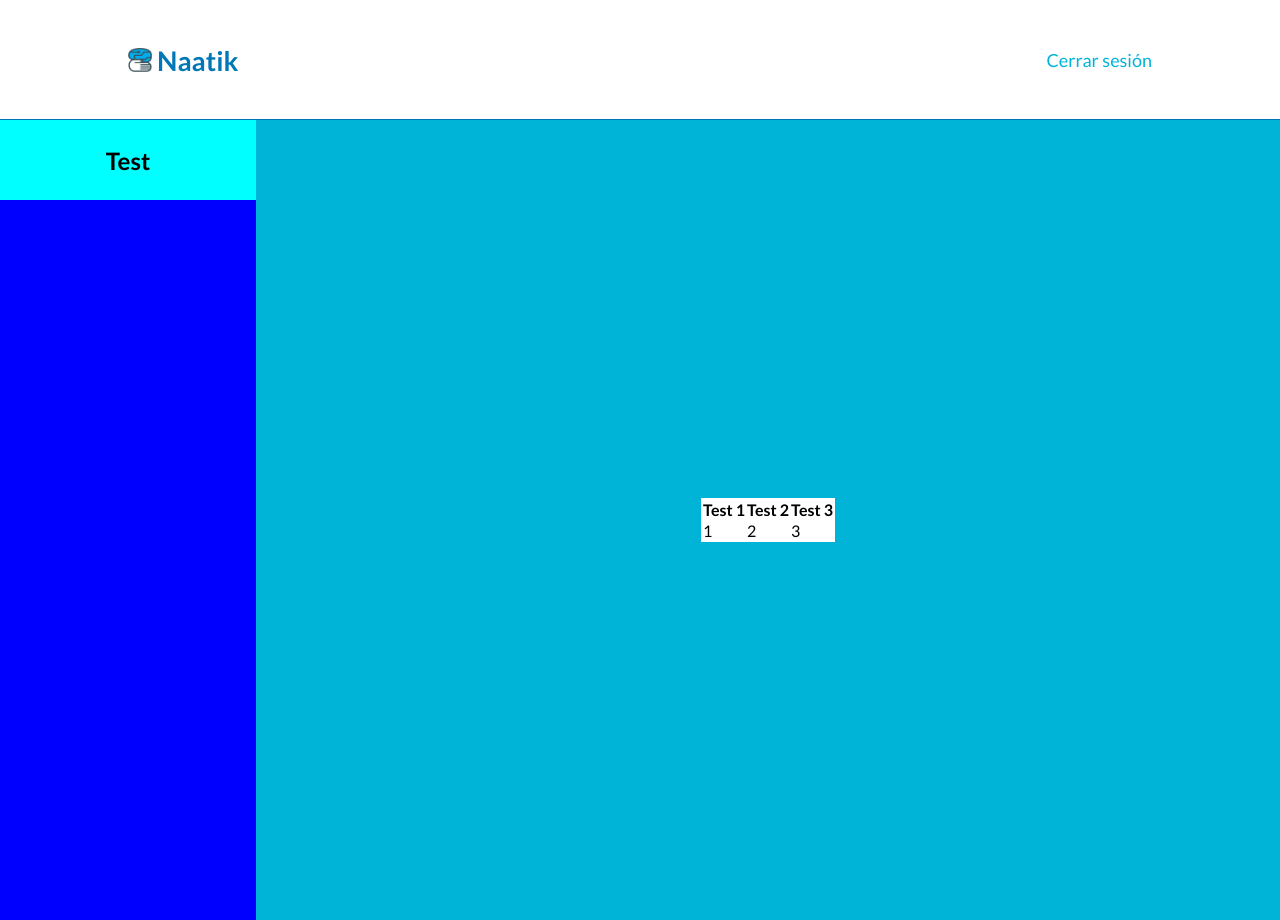
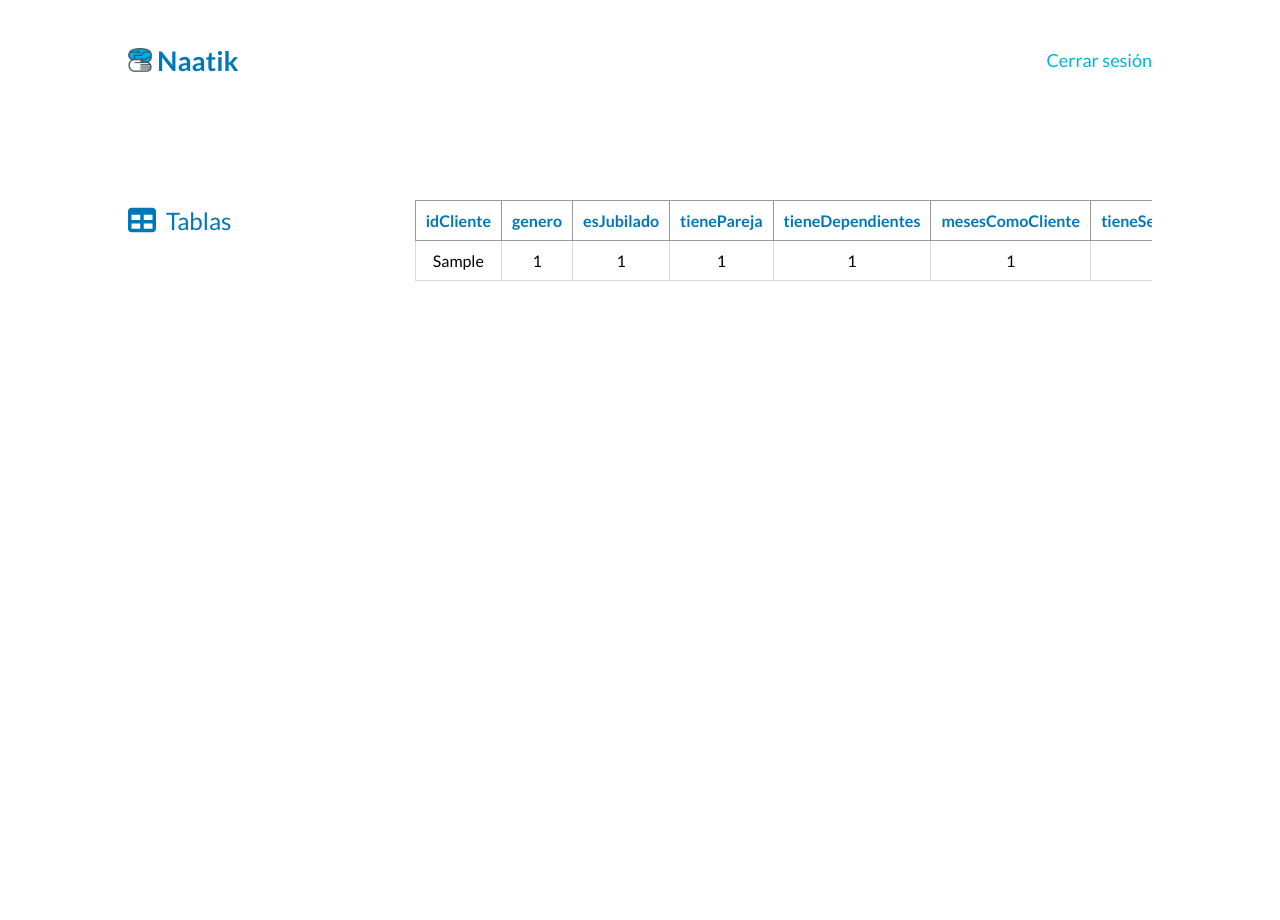
Before and after one commit to OscarEDiaz/NaatikFinal, a PHP site: page /churn.php in a window 1280 px wide. Run offline with PHP 8.4, Linux system fonts and the light colour scheme; tables that the repository leaves empty hold one stand-in row (values such as "Sample post").

Commit message:
Added sidebar logic and table display logic - CHURN section

```diff
--- a/churn.php
+++ b/churn.php
@@ -1,3 +1,44 @@
+<?php
+    $DBName = "Naatik";
+    $DBUser = "Oscar";
+    $DBPass = 'oscar123';
+    $connection = new PDO("mysql:host=localhost;dbname=$DBName", $DBUser, $DBPass,
+
+    array(
+        PDO::ATTR_ERRMODE => PDO::ERRMODE_EXCEPTION,
+        PDO::ATTR_EMULATE_PREPARES => false)
+    );
+
+    $sql_tables = $connection -> prepare("SHOW TABLES FROM Naatik");
+    $sql_tables -> execute();
+    $tablesNames = $sql_tables -> fetchAll(PDO::FETCH_ASSOC);
+
+    $tables_array = array();
+
+    foreach ($tablesNames as $index => $array) {
+        foreach ($array as $column_name => $table){
+            array_push($tables_array, $table);
+        }
+    }
+
+    $default = 'naatik_clientes';
+
+    foreach ($tables_array as $table) {
+        if(isset($_POST[$table])){
+            $default = $table;
+        }
+    }
+
+
+    $sql_headers = $connection -> prepare("SELECT COLUMN_NAME FROM INFORMATION_SCHEMA.COLUMNS WHERE TABLE_SCHEMA = 'Naatik' AND TABLE_NAME = ?");
+    $sql_headers -> execute(array($default));
+
+    $headers = $sql_headers -> fetchAll(PDO::FETCH_ASSOC);
+
+
+
+?>
+
 <!DOCTYPE html>
 <html lang="en">
 <head>
@@ -20,25 +61,49 @@
             <a href="" class="logout">Cerrar sesión</a>
         </div>
     </nav>
-    <section class="main-database">
-        <div class="database-sidebar">
-            <div class="table-opt">
-                <h2 class="table-name">Test</h2>
+    <section class="main-database" id="maindb">
+        <div class="main-database-container">
+            <div class="database-sidebar">
+                <div class="tables-h2-container">
+                    <svg class="table-icon" xmlns="http://www.w3.org/2000/svg" viewBox="0 0 512 512" fill="currentColor"><!--! Font Awesome Pro 6.1.1 by @fontawesome - https://fontawesome.com License - https://fontawesome.com/license (Commercial License) Copyright 2022 Fonticons, Inc. --><path d="M448 32C483.3 32 512 60.65 512 96V416C512 451.3 483.3 480 448 480H64C28.65 480 0 451.3 0 416V96C0 60.65 28.65 32 64 32H448zM224 256V160H64V256H224zM64 320V416H224V320H64zM288 416H448V320H288V416zM448 256V160H288V256H448z"/></svg>
+                    <h2 class="tables-h2">Tablas</h2>
+                </div>
+                <form class="tables-names" method="POST" action="churn.php">
+                    <?php
+                        foreach ($tables_array as $table){
+                            echo "<div class='table-opt'><p class='table-name'>".$table."</p><input type='submit' class='input-opt' value='' name='".$table."'></div>";
+                        }
+                    ?>
+                </form>
             </div>
-        </div>
-        <div class="database-table-container">
-            <table class="churn">
-                <tr>
-                    <th>Test 1</th>
-                    <th>Test 2</th>
-                    <th>Test 3</th>
-                </tr>
-                <tr>
-                    <td>1</td>
-                    <td>2</td>
-                    <td>3</td>
-                </tr>
-            </table>
+            <div class="database-table-container">
+                <div class="churn-container">
+                    <table class="churn">
+                        <tr>
+                            <?php
+                                $columnNames = array();
+                                foreach ($headers as $index => $array) {
+                                    foreach ($array as $column_name => $header){
+                                        echo "<th class='churn-header'>".$header."</th>";
+                                        array_push($columnNames, $header);
+                                    }
+                                }
+                            ?>
+                        </tr>
+                        <?php
+
+                            $query =  "SELECT * FROM $default";
+                            foreach ($connection -> query($query) as $row) {
+                                echo "<tr>";
+                                    foreach ($columnNames as $name) {
+                                        echo "<td class='churn-data'>".$row[$name]."</td>";
+                                    }
+                                echo "</tr>";
+                            }
+                        ?>
+                    </table>
+                </div>
+            </div>
         </div>
     </section>
 </body>
--- a/styles/churn.css
+++ b/styles/churn.css
@@ -22,16 +22,6 @@
     align-items: center;
     justify-content: center;
     position: relative;
-}
-
-.menu-nav::after {
-    content: '';
-    height: 1px;
-    background-color: #0077B6;
-    position: absolute;
-    bottom: 0;
-    left: 0;
-    width: 100%;
 }
 
 .menu-nav-main {
@@ -75,51 +65,111 @@
 .main-database {
     display: flex;
     flex-direction: row;
+    justify-content: center;
+    align-items: center;
     height: 100vh;
     width: 100%;
-    background-color: #00B4D8;
+}
+
+.main-database-container {
+    display: flex;
+    flex-direction: row;
+    justify-content: center;
+    align-items: center;
+    height: 100%;
+    width: 80%;
 }
 
 /* ~~~~ [SIDE BAR] ~~~~ */
 
 .database-sidebar {
+    justify-content: center;
     width: 20%;
     height: 100%;
-    background-color: blue;
     display: flex;
     flex-direction: column;
+    align-items: flex-start;
+}
+
+.tables-h2-container {
+    display: flex;
+    align-items: center;
+    height: 5%;
+}
+
+.tables-h2 {
+    font-weight: 400;
+    color: #0077B6;
+}
+
+.table-icon {
+    height: 70%;
+    margin-right: 10px;
+    color: #0077B6;
+}
+
+.tables-names {
+    width: 100%;
+    height: 75%;
+    display: flex;
+    flex-direction: column;
+    align-items: flex-start;
+    justify-content: flex-start;
 }
 
 .table-opt {
-    width: 100%;
+    background-color: transparent;
+    width: 80%;
     height: 10%;
-    background-color: aqua;
+    border-left: 3px solid #0077B6;
+    border-right: 0px;
+    border-top: 0px;
+    border-bottom: 0px;
+    margin-top: 10px;
     position: relative;
     display: flex;
     align-items: center;
     justify-content: center;
 }
 
+.input-opt {
+    border: none;
+    background-color: transparent;
+    z-index: 2;
+    width: 100%;
+    height: 100%;
+    cursor: pointer;
+}
+
 .table-opt::after {
     position: absolute;
     content: '';
-    width: 90%;
+    width: 100%;
     transform: scaleX(0);
-    transform-origin: right;
-    height: 60%;
-    background-color: #fff;
-    right: 0;
+    transform-origin: left;
+    overflow: hidden;
+    height: 102%;
+    background-color: #0077B6;
+    left: -3px;
     z-index: 0;
     top: calc(50% - height/2);
-    border-radius: 30px 0 0 30px;
-    transition: transform 1s ease;
+    transition: transform 150ms ease;
 }
 
 .table-opt:hover::after {
     transform: scaleX(1);
 }
 
+.table-opt:hover .table-name {
+    color: #fff;
+}
+
 .table-name {
+    color: #0077B6;
+    position: absolute;
+    top: 50%;
+    left: 50%;
+    transform: translate(-50%,-50%);
     z-index: 1;
 }
 
@@ -129,9 +179,31 @@
     display: flex;
     flex-direction: column;
     justify-content: center;
-    align-items: center;
+    align-items: flex-end;
+}
+
+.churn-container {
+    height: 80%;
+    width: 90%;
+    overflow-x: scroll;
+    overflow-y: scroll;
 }
 
 .churn {
+    border-radius: 20px;
     background-color: #fff;
+    border-collapse: collapse;
 }
+
+.churn-header {
+    padding: 10px;
+    text-align: center;
+    border: 1px solid #999;
+    color: #0077B6;
+}
+
+.churn-data {
+    padding: 10px;
+    text-align: center;
+    border: 1px solid rgb(216, 216, 216);
+}
```
Also changed, not shown: SQL/clientes.sql (added, +61 -0 lines), styles/menu.css (+11 -1 lines), SQL/querys.sql (added).
